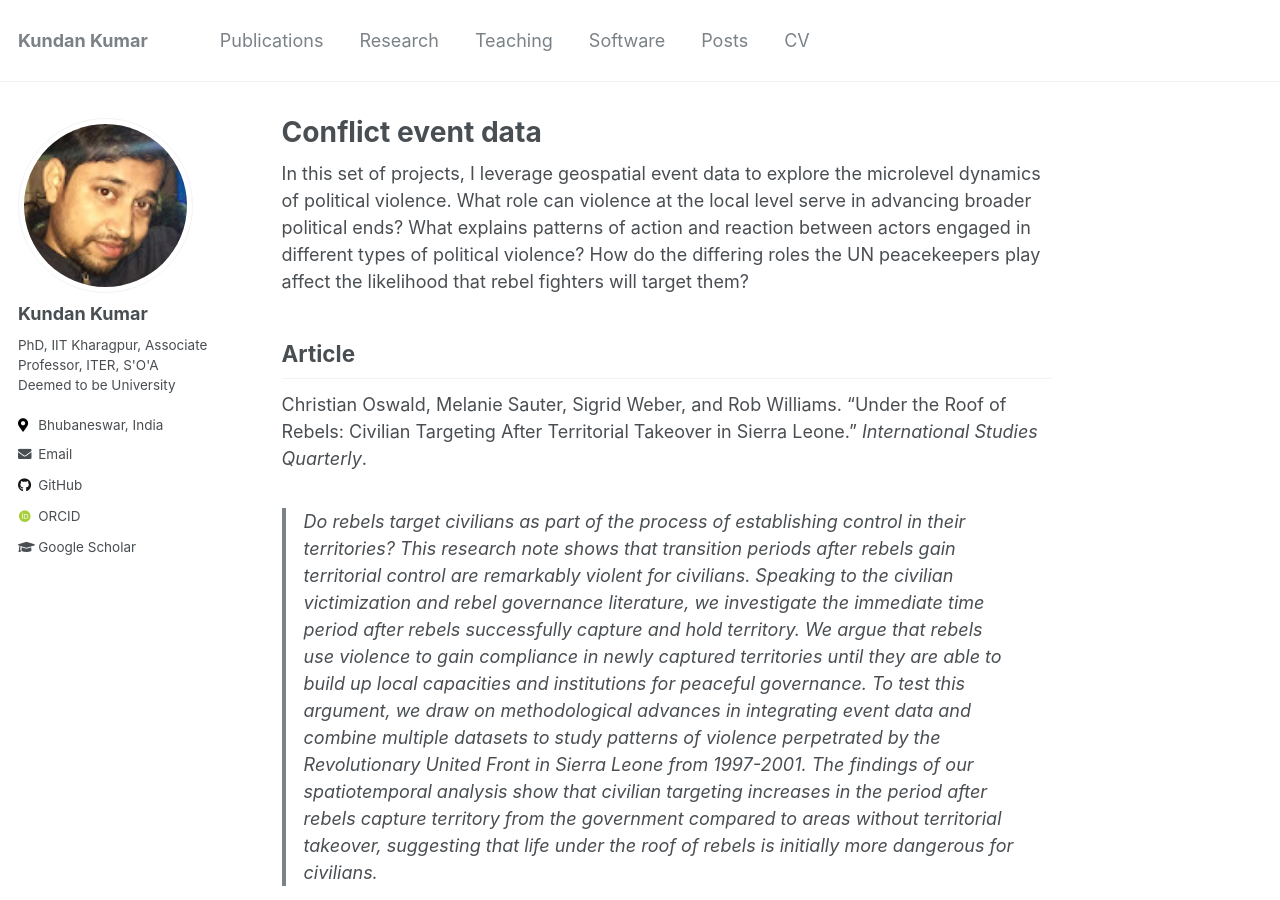
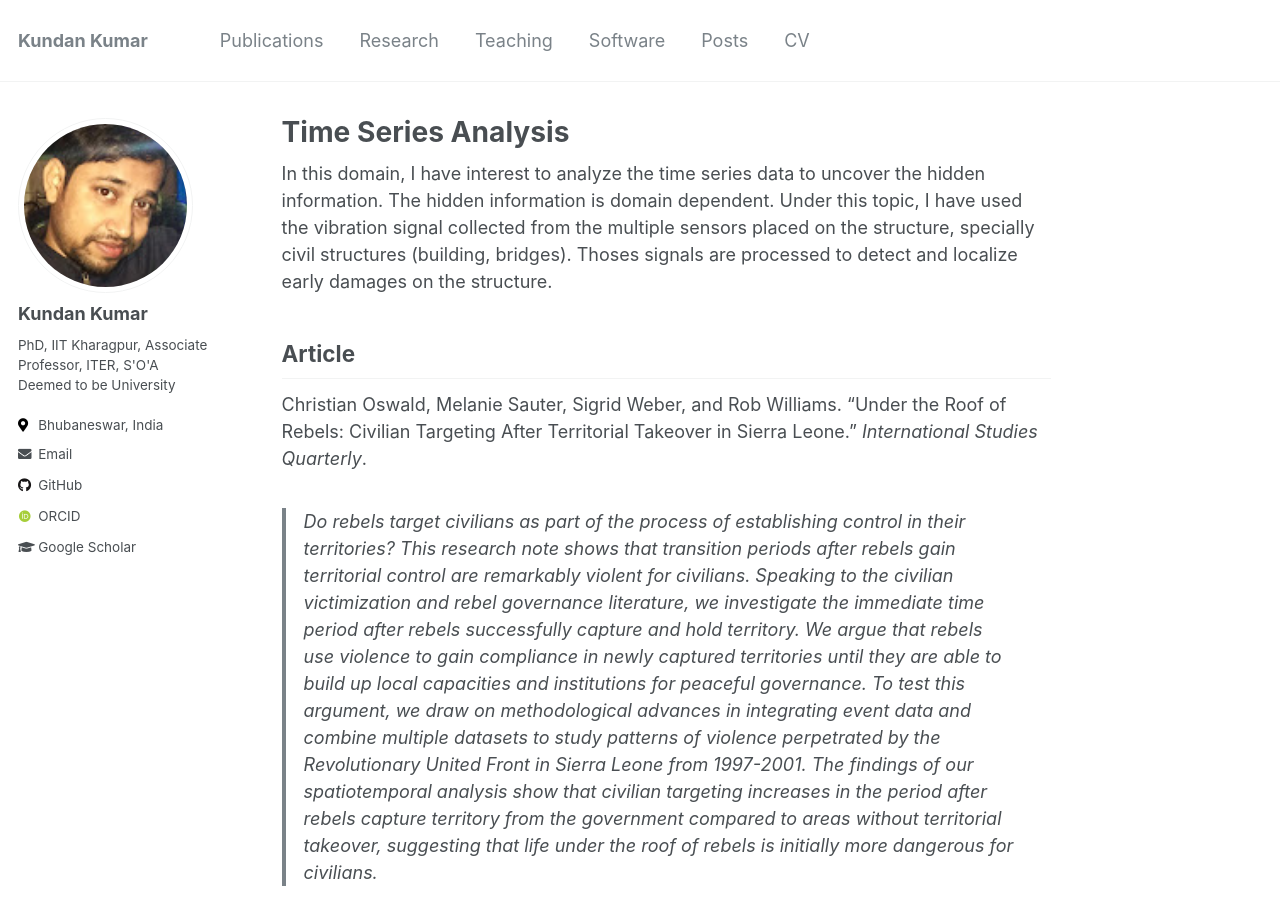
Before and after one commit to erkundanec/erkundanec.github.io, a Jekyll site: the page built from _research/event-data.md, in a window 1280 px wide and 900 px high. Built offline with Jekyll 4.4.1, drawn with Linux system fonts in a browser that asks for light colours; some web fonts are replaced.

Commit message:
Update event-data.md

```diff
--- a/_research/event-data.md
+++ b/_research/event-data.md
@@ -1,5 +1,5 @@
 ---
-title: "Conflict event data"
+title: "Time Series Analysis"
 layout: single-portfolio
 excerpt: "<img src='/images/research/map.png' alt=''>"
 collection: research
@@ -8,7 +8,7 @@ header:
   og_image: "research/map.png"
 ---
 
-In this set of projects, I leverage geospatial event data to explore the microlevel dynamics of political violence. What role can violence at the local level serve in advancing broader political ends? What explains patterns of action and reaction between actors engaged in different types of political violence? How do the differing roles the UN peacekeepers play affect the likelihood that rebel fighters will target them?
+In this domain, I have interest to analyze the time series data to uncover the hidden information. The hidden information is domain dependent. Under this topic, I have used the vibration signal collected from the multiple sensors placed on the structure, specially civil structures (building, bridges). Thoses signals are processed to detect and localize early damages on the structure.
 
 ## Article
 
```
